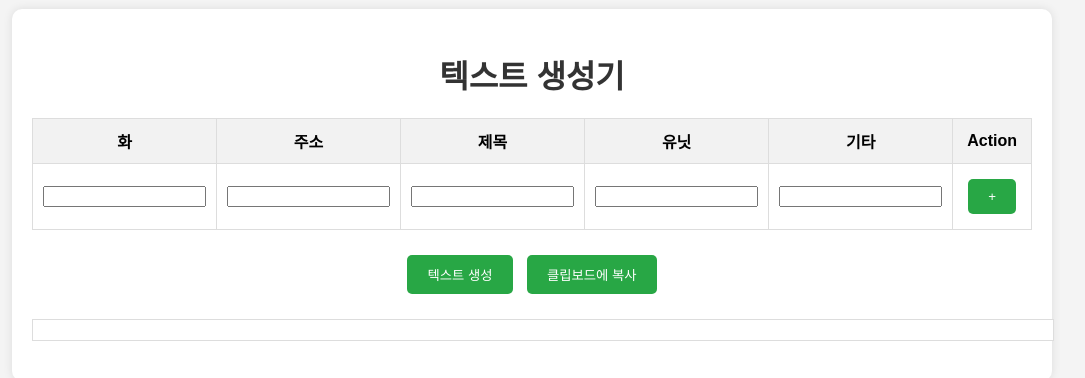
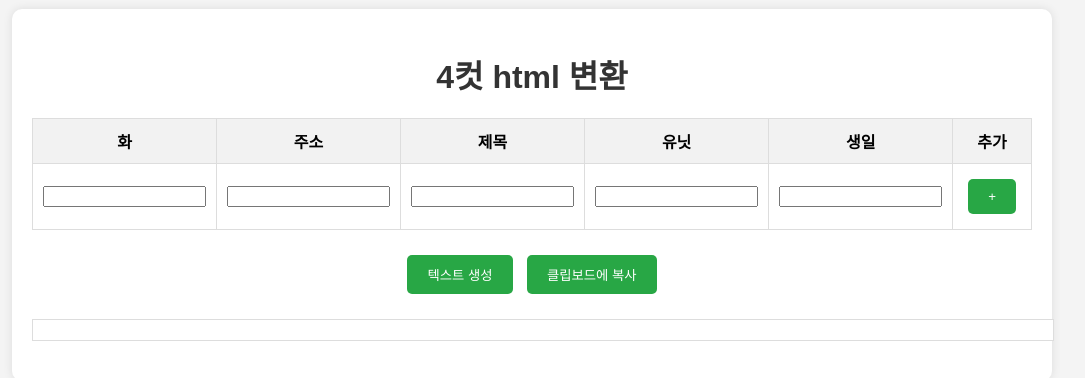
Before and after one commit to RilakKuma2/4cutman, a plain HTML site: page index.html in a window 1280 px wide. Shown: the part 225-603 px from the top of the page, without its empty margins (108-1193 px from the left). Drawn offline with Linux system fonts and the light colour scheme.

Commit message:
Update index.html

```diff
--- a/index.html
+++ b/index.html
@@ -3,7 +3,7 @@
 <head>
     <meta charset="UTF-8">
     <meta name="viewport" content="width=device-width, initial-scale=1.0">
-    <title>Text Generator</title>
+    <title>4컷 html 변환환</title>
 	<style>
 		body {
 			font-family: Arial, sans-serif;
@@ -73,7 +73,7 @@
 </head>
 <body>
     <div class="container">
-        <h1>텍스트 생성기</h1>
+        <h1>4컷 html 변환</h1>
         <table id="inputTable">
             <thead>
                 <tr>
@@ -81,8 +81,8 @@
                     <th>주소</th>
                     <th>제목</th>
                     <th>유닛</th>
-                    <th>기타</th>
-                    <th>Action</th>
+                    <th>생일</th>
+                    <th>추가</th>
                 </tr>
             </thead>
             <tbody id="inputRows">
```
